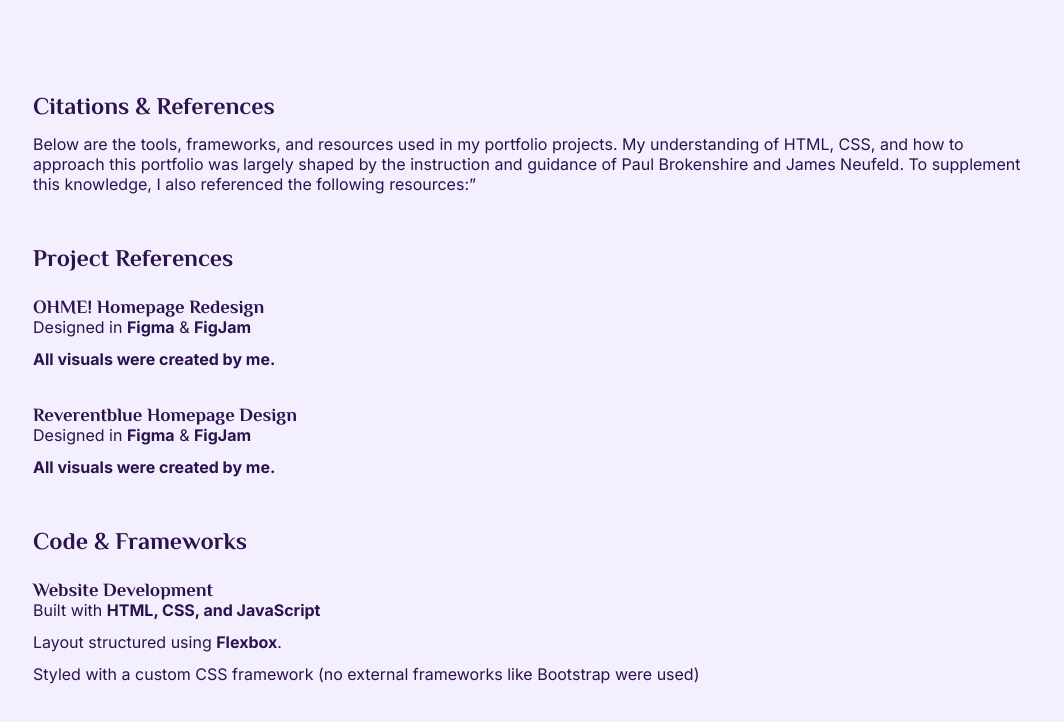
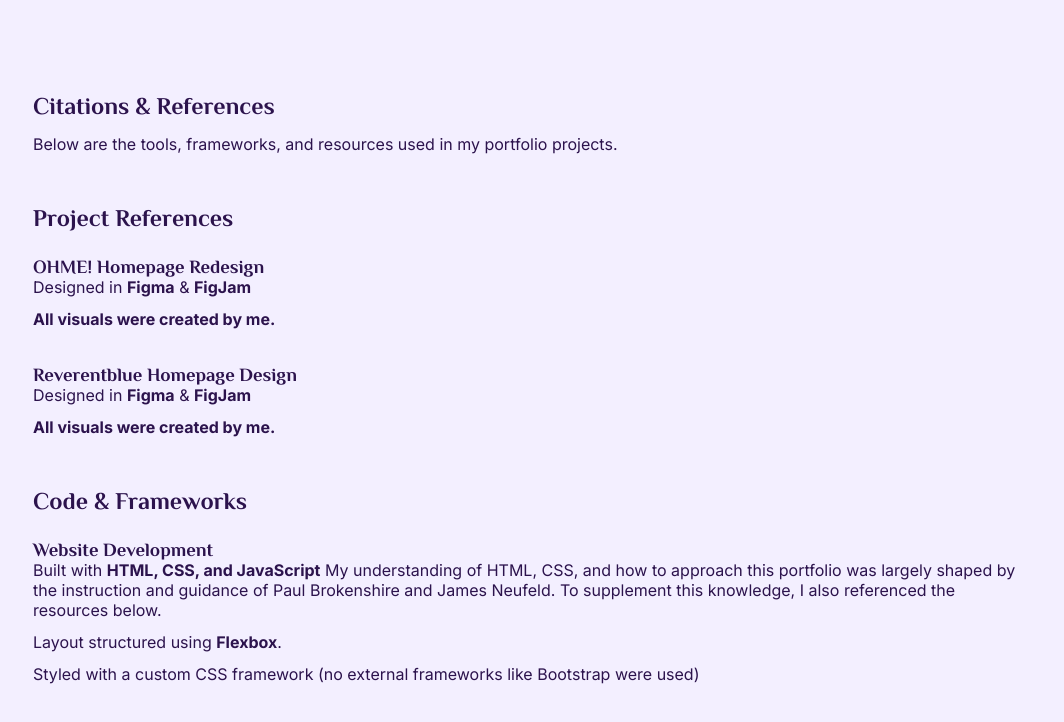
Before and after one commit to d-a-n-i-o/d-a-n-i-o, a plain HTML site: page citations.html in a window 1280 px wide. Shown: the part 78-800 px from the top of the page, without its empty margins (107-1171 px from the left). Drawn offline with Linux system fonts and the light colour scheme.

Commit message:
committtt

```diff
--- a/citations.html
+++ b/citations.html
@@ -25,7 +25,7 @@
     <section class="citations-hero">
         <div class="citations-hero-content">
             <h1 class="citations-title">Citations & References</h1>
-            <p class="citations-subtitle">Below are the tools, frameworks, and resources used in my portfolio projects. My understanding of HTML, CSS, and how to approach this portfolio was largely shaped by the instruction and guidance of Paul Brokenshire and James Neufeld. To supplement this knowledge, I also referenced the following resources:”</p>
+            <p class="citations-subtitle">Below are the tools, frameworks, and resources used in my portfolio projects.</p>
         </div>
     </section>
 
@@ -50,7 +50,7 @@
         <h2 class="citations-heading">Code & Frameworks</h2>
         <article class="citation-item">
             <h3 class="citation-title">Website Development</h3>
-            <p class="citation-text">Built with <strong>HTML, CSS, and JavaScript</strong></p>
+            <p class="citation-text">Built with <strong>HTML, CSS, and JavaScript</strong> My understanding of HTML, CSS, and how to approach this portfolio was largely shaped by the instruction and guidance of Paul Brokenshire and James Neufeld. To supplement this knowledge, I also referenced the resources below.</p>
             <p class="citation-text">Layout structured using <strong>Flexbox</strong>.
             <p class="citation-text">Styled with a custom CSS framework (no external frameworks like Bootstrap were used)</p>
         </article>
```
Also changed, not shown: 1 other file.
